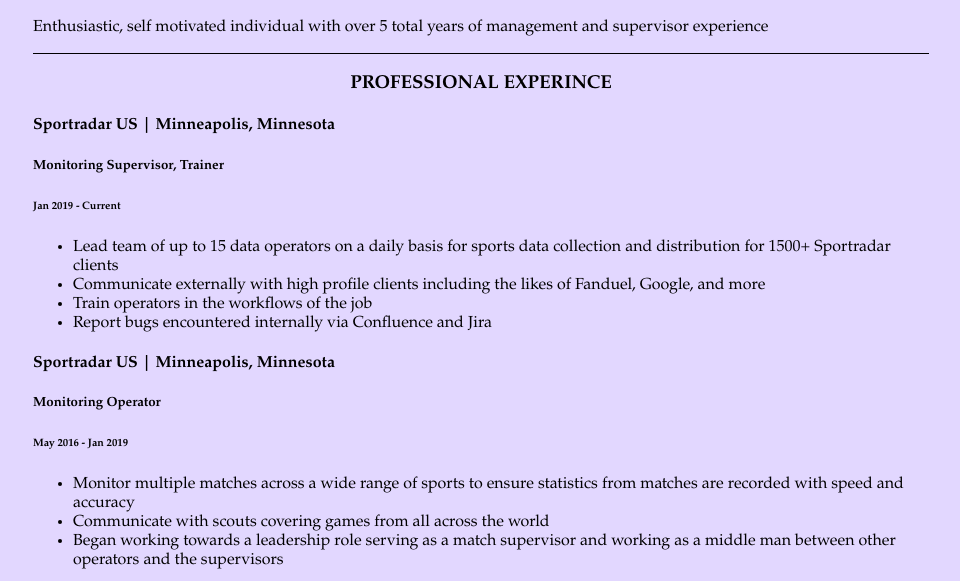
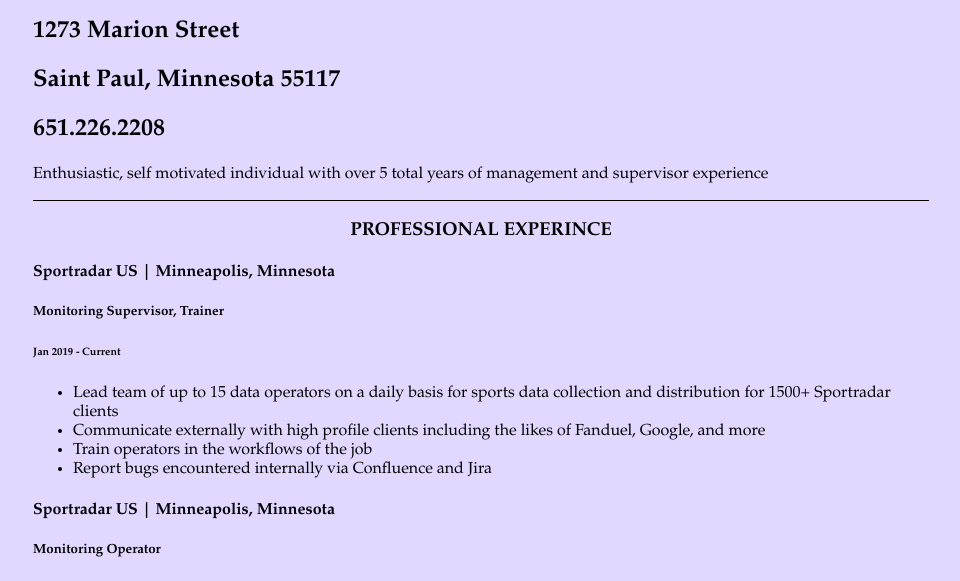
Before and after one commit to zwright101/zwright101.github.io, a plain HTML site: page index.html in a window 1280 px wide. Shown: the part 169-750 px from the top of the page, without its empty margins (159-1119 px from the left). Drawn offline with Linux system fonts and the light colour scheme.

Commit message:
Update index.html

```diff
--- a/index.html
+++ b/index.html
@@ -9,6 +9,9 @@
 <body>
   <div>
     <h1>Zachary Wright</h1>
+    <h2>1273 Marion Street</h2>
+    <h2>Saint Paul, Minnesota 55117</h2>
+    <h2>651.226.2208</h2>
     <p>Enthusiastic, self motivated individual with over 5 total years of management and supervisor experience
   </div>
 
```
